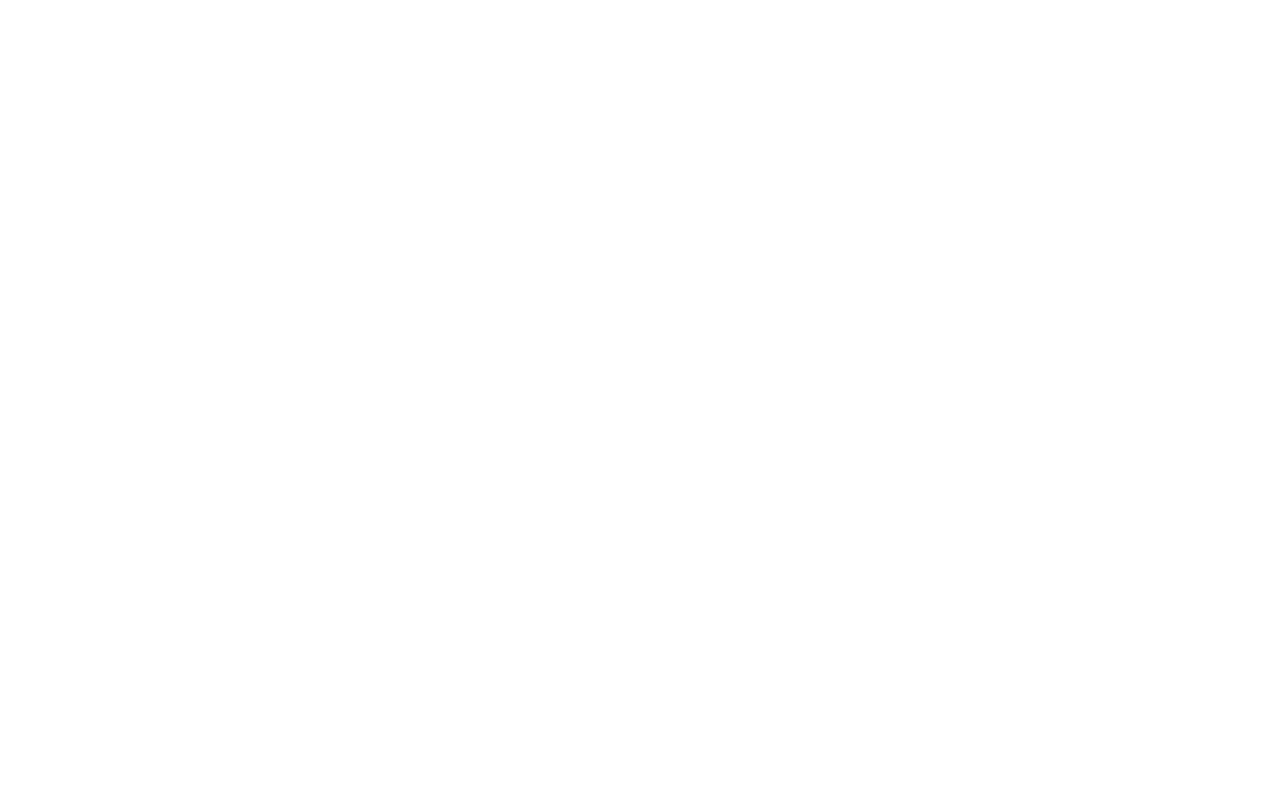
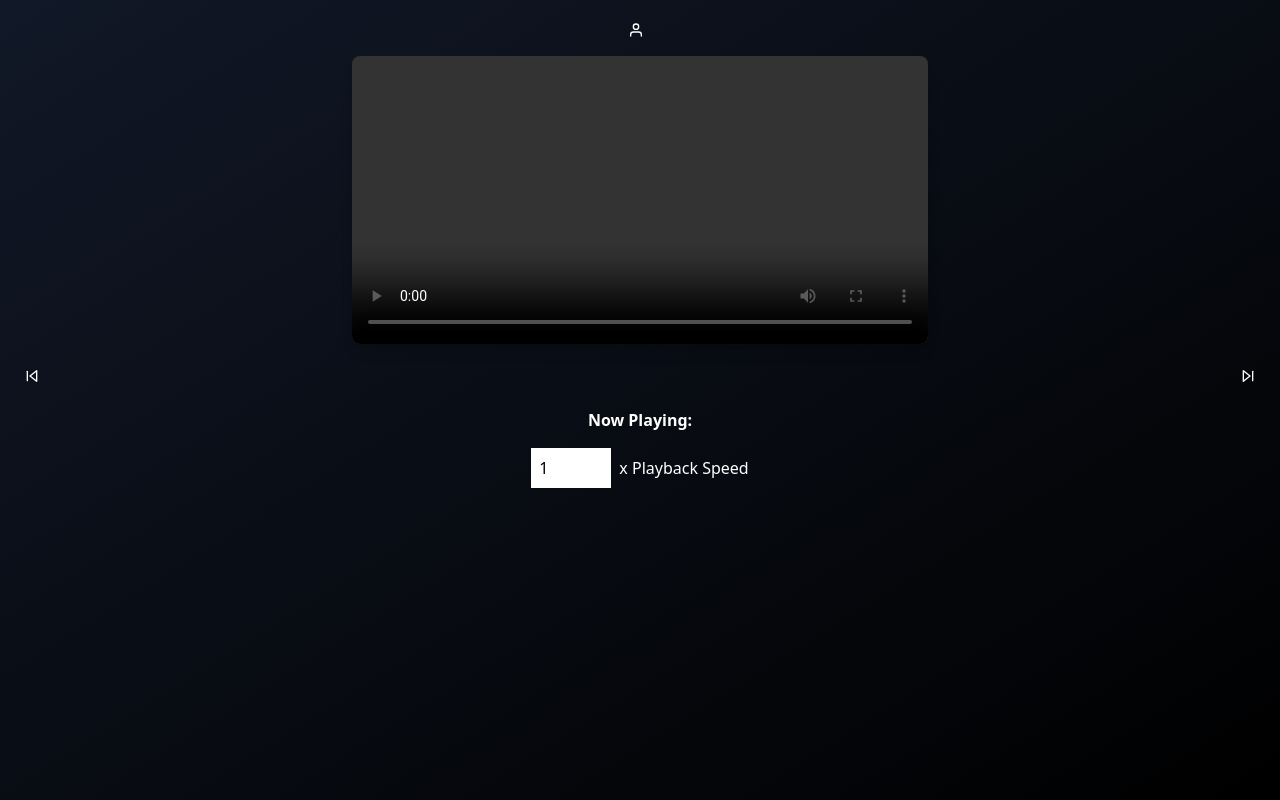
Before and after one commit to lokeshkrishna2003/EduMerge, a React (Create React App) app: page /video-player/1 in a window 1280 px wide. Before the commit this address had no page. Built offline with nearby package versions, Linux system fonts and the light colour scheme; no server answers.

Commit message:
route setup upto videoplayer

```diff
--- a/src/App.js
+++ b/src/App.js
@@ -23,6 +23,7 @@
 import CreatePlaylist from "./components/dashboard/CreatePlaylist";
 import EditPlaylist from "./components/dashboard/EditPlaylist";
 import DeletePlaylist from "./components/dashboard/DeletePlaylist";
+import VideoPlayer from "./components/dashboard/VideoPlayer";
 
 
 
@@ -57,6 +58,8 @@
         <Route path="/user/create-playlist" element={<CreatePlaylist/>} />
         <Route path="/edit-playlist/:playlistId" element={<EditPlaylist/>} />
         <Route path="/delete-playlist/:playlistId" element={<DeletePlaylist/>} />
+        <Route path="/video-player/:playlistId" element={<VideoPlayer/>} />
+
 
       </Routes>
     </Router>
--- a/src/components/dashboard/VideoPlayer.jsx
+++ b/src/components/dashboard/VideoPlayer.jsx
@@ -0,0 +1,112 @@
+import React, { useState, useEffect, useRef } from 'react';
+import { useParams } from 'react-router-dom';
+import axios from 'axios';
+import AOS from 'aos';
+import 'aos/dist/aos.css';
+import { FiPlay, FiPause, FiSkipBack, FiSkipForward, FiUser } from 'react-icons/fi';
+
+AOS.init();
+
+const VideoPlayer = () => {
+  const { playlistId } = useParams();
+  const [playlist, setPlaylist] = useState(null);
+  const [currentVideoIndex, setCurrentVideoIndex] = useState(0);
+  const [customPlaybackRate, setCustomPlaybackRate] = useState(1);
+  const [userName, setUserName] = useState('');
+  const videoRef = useRef(null);
+
+  useEffect(() => {
+    const fetchPlaylist = async () => {
+      try {
+        const response = await axios.get(`http://localhost:3001/user/playlists/${playlistId}`);
+        setPlaylist(response.data);
+      } catch (error) {
+        console.error('Error fetching playlist', error);
+      }
+    };
+
+    const fetchUserData = async () => {
+      const userId = localStorage.getItem('userId');
+      if (userId) {
+        try {
+          const response = await axios.get(`http://localhost:3001/user/${userId}`);
+          setUserName(response.data.username);
+        } catch (error) {
+          console.error('Error fetching user data', error);
+        }
+      }
+    };
+
+    fetchPlaylist();
+    fetchUserData();
+  }, [playlistId]);
+
+  const handlePlaybackRateChange = (e) => {
+    const newRate = parseFloat(e.target.value);
+    if (newRate && newRate > 0 && newRate <= 16) {
+      setCustomPlaybackRate(newRate);
+      if (videoRef.current) {
+        videoRef.current.playbackRate = newRate;
+      }
+    }
+  };
+
+  const playNextVideo = () => {
+    if (playlist && currentVideoIndex < playlist.links.length - 1) {
+      setCurrentVideoIndex(currentVideoIndex + 1);
+    }
+  };
+
+  const playPreviousVideo = () => {
+    if (currentVideoIndex > 0) {
+      setCurrentVideoIndex(currentVideoIndex - 1);
+    }
+  };
+
+  return (
+    <div className="bg-gradient-to-br from-gray-900 to-black min-h-screen text-white p-4">
+      <div className="text-center">
+        <FiUser className="inline mr-2" />
+        <span>{userName}</span>
+      </div>
+
+      <div className="video-player-container">
+        <video
+          ref={videoRef}
+          src={playlist?.links[currentVideoIndex].url}
+          controls
+          className="w-full max-w-xl mx-auto my-4 rounded-lg shadow-lg"
+        />
+
+        <div className="flex justify-between items-center my-4">
+          <button onClick={playPreviousVideo} className="p-2">
+            <FiSkipBack />
+          </button>
+
+          <button onClick={playNextVideo} className="p-2">
+            <FiSkipForward />
+          </button>
+        </div>
+
+        <div className="text-center mb-4">
+          <strong>Now Playing:</strong> {playlist?.links[currentVideoIndex].name}
+        </div>
+
+        <div className="flex justify-center items-center mb-4">
+          <input
+            type="number"
+            min="0.1"
+            max="16"
+            step="0.1"
+            value={customPlaybackRate}
+            onChange={handlePlaybackRateChange}
+            className="text-black p-2 w-20"
+          />
+          <span className="ml-2">x Playback Speed</span>
+        </div>
+      </div>
+    </div>
+  );
+};
+
+export default VideoPlayer;
```
